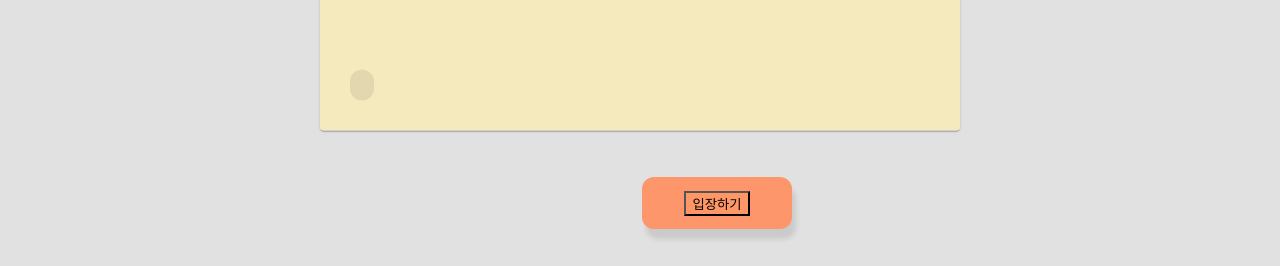
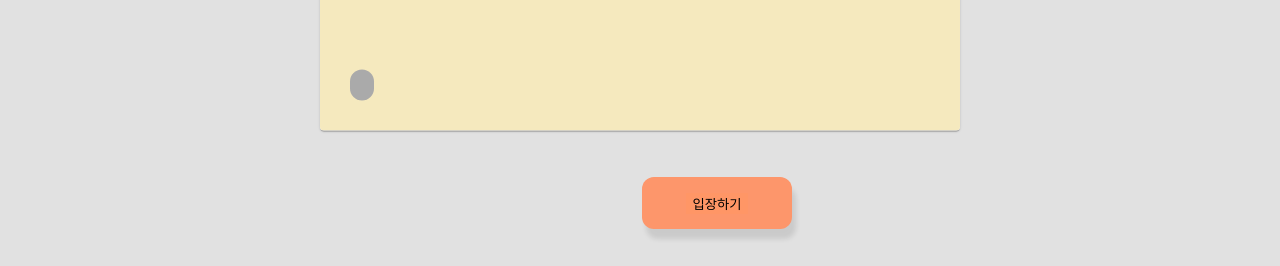
Before and after one commit to DreamSlave/todo-list, a React (Create React App) app: page /first in a window 1280 px wide. Shown: the part 630-896 px from the top of the page. Built offline with nearby package versions, Linux system fonts and the light colour scheme.

Commit message:
design : input, button 배경 투명, outline 제거 적용

```diff
--- a/src/assets/css/App.css
+++ b/src/assets/css/App.css
@@ -316,3 +316,23 @@
   margin-bottom: 0;
   text-decoration: none;
 }
+
+input {
+  border: none;
+  background: transparent;
+}
+input:focus{
+  outline : none;
+  background: transparent;
+}
+
+button{
+  border:none;
+  background: transparent;
+}
+
+button:hover{
+  border:none;
+  background: transparent;
+  cursor: pointer;
+}
--- a/src/assets/css/First.module.css
+++ b/src/assets/css/First.module.css
@@ -25,7 +25,8 @@ div.chip{
     justify-content: center;
     height: 32px;
     color: rgba(0, 0, 0, 0.87);
-    background-color: rgba(0, 0, 0, 0.08);
+    border-bottom-color: #C0C0C0;
+    background-color: #AAAAAA;
     border-radius: 16px;
     white-space: nowrap;
     -webkit-transition: background-color 300ms cubic-bezier(0.4, 0, 0.2, 1) 0ms,box-shadow 300ms cubic-bezier(0.4, 0, 0.2, 1) 0ms;
```
